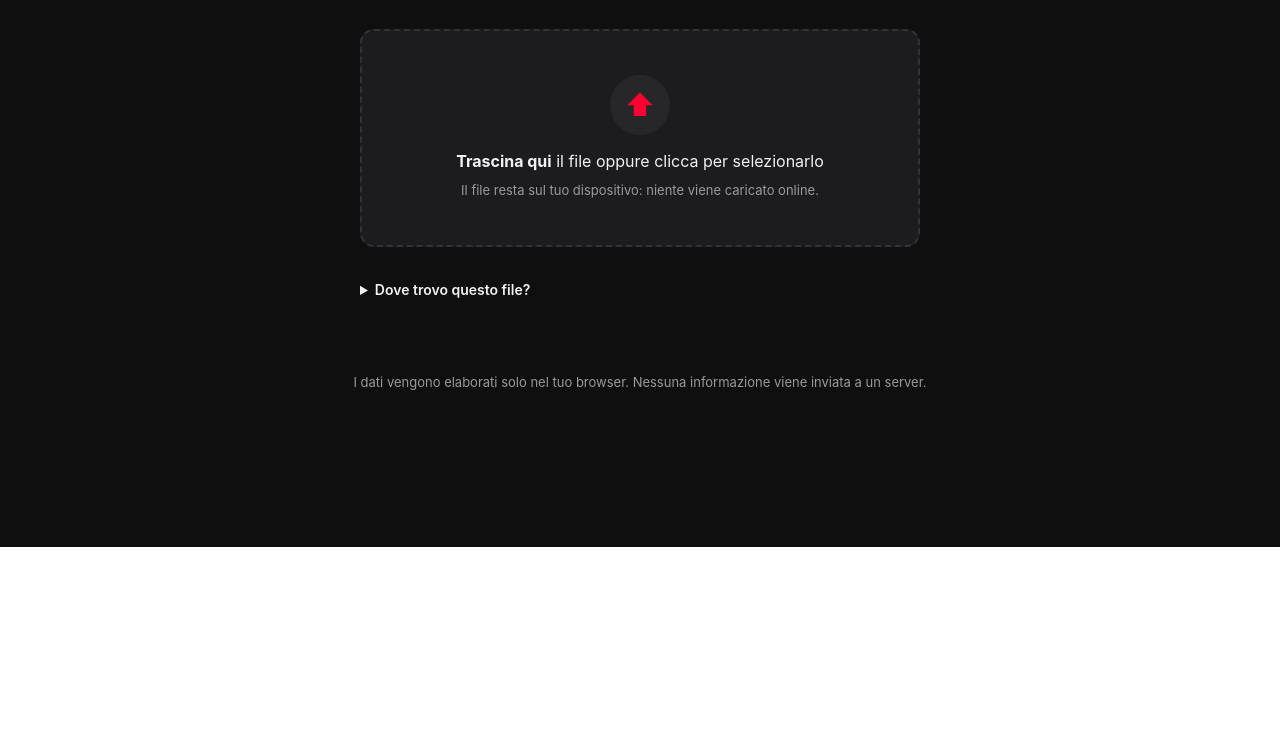
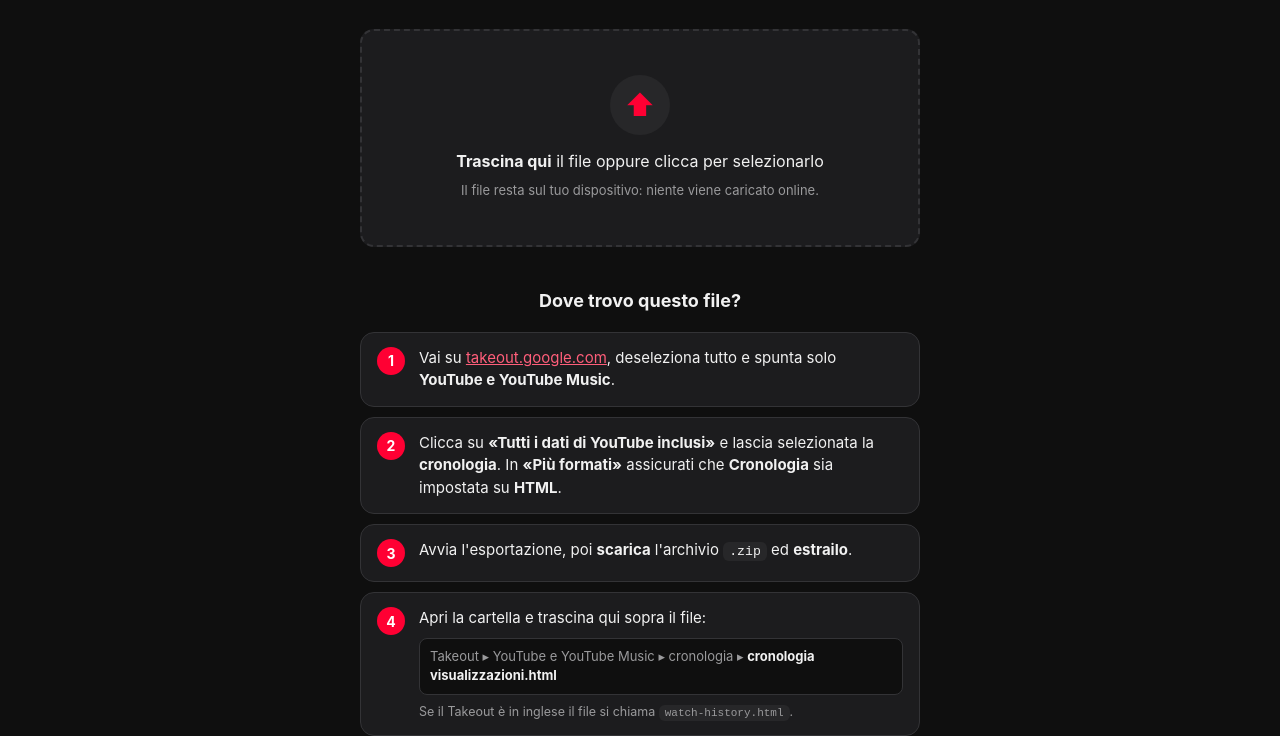
Before and after one commit to Macchp3840/youtube-watch-stats, a plain HTML site: page index.html in a window 1280 px wide. Shown: the part 253-989 px from the top of the page. Before the commit the page ends 800 px from the top, so only its background shows below. Drawn offline with Linux system fonts and the light colour scheme.

Commit message:
Guida di caricamento sempre visibile + README bilingue pronto per GitHub
Co-Authored-By: Claude Opus 4.8 <noreply@anthropic.com>

```diff
--- a/css/style.css
+++ b/css/style.css
@@ -91,11 +91,29 @@ a { color: inherit; }
   padding: 12px 16px; max-width: 560px; margin: 20px auto 0; font-size: 14px;
 }
 
-.help { max-width: 560px; margin: 32px auto 0; text-align: left; color: var(--text-dim); font-size: 14px; }
-.help summary { cursor: pointer; color: var(--text); font-weight: 600; }
-.help ol { margin: 12px 0 0; padding-left: 20px; }
-.help li { margin-bottom: 6px; }
-.help a { color: var(--accent-2); }
+/* --- Guida "dove trovo il file" --- */
+.guide { max-width: 560px; margin: 40px auto 0; text-align: left; }
+.guide__title { font-size: 18px; margin: 0 0 18px; text-align: center; }
+.steps { list-style: none; margin: 0; padding: 0; }
+.step {
+  display: flex; gap: 14px; align-items: flex-start;
+  padding: 14px 16px; margin-bottom: 10px;
+  background: var(--surface); border: 1px solid var(--border); border-radius: var(--radius);
+}
+.step__num {
+  flex-shrink: 0; width: 28px; height: 28px; border-radius: 50%;
+  display: grid; place-items: center; font-weight: 700; font-size: 14px;
+  background: var(--accent); color: #fff;
+}
+.step__body { font-size: 15px; color: var(--text); }
+.step__body a { color: var(--accent-2); }
+.step__path {
+  margin-top: 8px; padding: 8px 10px; border-radius: 8px;
+  background: var(--bg); border: 1px solid var(--border);
+  font-size: 13px; color: var(--text-dim); word-break: break-word;
+}
+.step__path strong { color: var(--text); }
+.step__note { display: block; margin-top: 8px; font-size: 12.5px; color: var(--text-dim); }
 
 /* --- Stats --- */
 .results { padding: 32px 0 40px; }
--- a/index.html
+++ b/index.html
@@ -43,16 +43,41 @@
 
       <p id="errorMsg" class="error hidden"></p>
 
-      <details class="help">
-        <summary>Dove trovo questo file?</summary>
-        <ol>
-          <li>Vai su <a href="https://takeout.google.com" target="_blank" rel="noopener">takeout.google.com</a> e richiedi l'esportazione di <strong>YouTube e YouTube Music</strong>.</li>
-          <li>Nelle impostazioni scegli il formato <strong>HTML</strong> per la cronologia.</li>
-          <li>Scarica l'archivio ed estrailo.</li>
-          <li>Il file è in <code>Takeout/YouTube e YouTube Music/cronologia/cronologia visualizzazioni.html</code>
-            (in inglese: <code>watch-history.html</code>).</li>
+      <div class="guide">
+        <h2 class="guide__title">Dove trovo questo file?</h2>
+        <ol class="steps">
+          <li class="step">
+            <span class="step__num">1</span>
+            <div class="step__body">
+              Vai su <a href="https://takeout.google.com" target="_blank" rel="noopener">takeout.google.com</a>,
+              deseleziona tutto e spunta solo <strong>YouTube e YouTube Music</strong>.
+            </div>
+          </li>
+          <li class="step">
+            <span class="step__num">2</span>
+            <div class="step__body">
+              Clicca su <strong>«Tutti i dati di YouTube inclusi»</strong> e lascia selezionata la
+              <strong>cronologia</strong>. In <strong>«Più formati»</strong> assicurati che
+              <strong>Cronologia</strong> sia impostata su <strong>HTML</strong>.
+            </div>
+          </li>
+          <li class="step">
+            <span class="step__num">3</span>
+            <div class="step__body">
+              Avvia l'esportazione, poi <strong>scarica</strong> l'archivio <code>.zip</code> ed
+              <strong>estrailo</strong>.
+            </div>
+          </li>
+          <li class="step">
+            <span class="step__num">4</span>
+            <div class="step__body">
+              Apri la cartella e trascina qui sopra il file:
+              <div class="step__path">Takeout ▸ YouTube e YouTube Music ▸ cronologia ▸ <strong>cronologia visualizzazioni.html</strong></div>
+              <span class="step__note">Se il Takeout è in inglese il file si chiama <code>watch-history.html</code>.</span>
+            </div>
+          </li>
         </ol>
-      </details>
+      </div>
     </section>
 
     <!-- SCHERMATA RISULTATI -->
```
Also changed, not shown: 1 other file.
